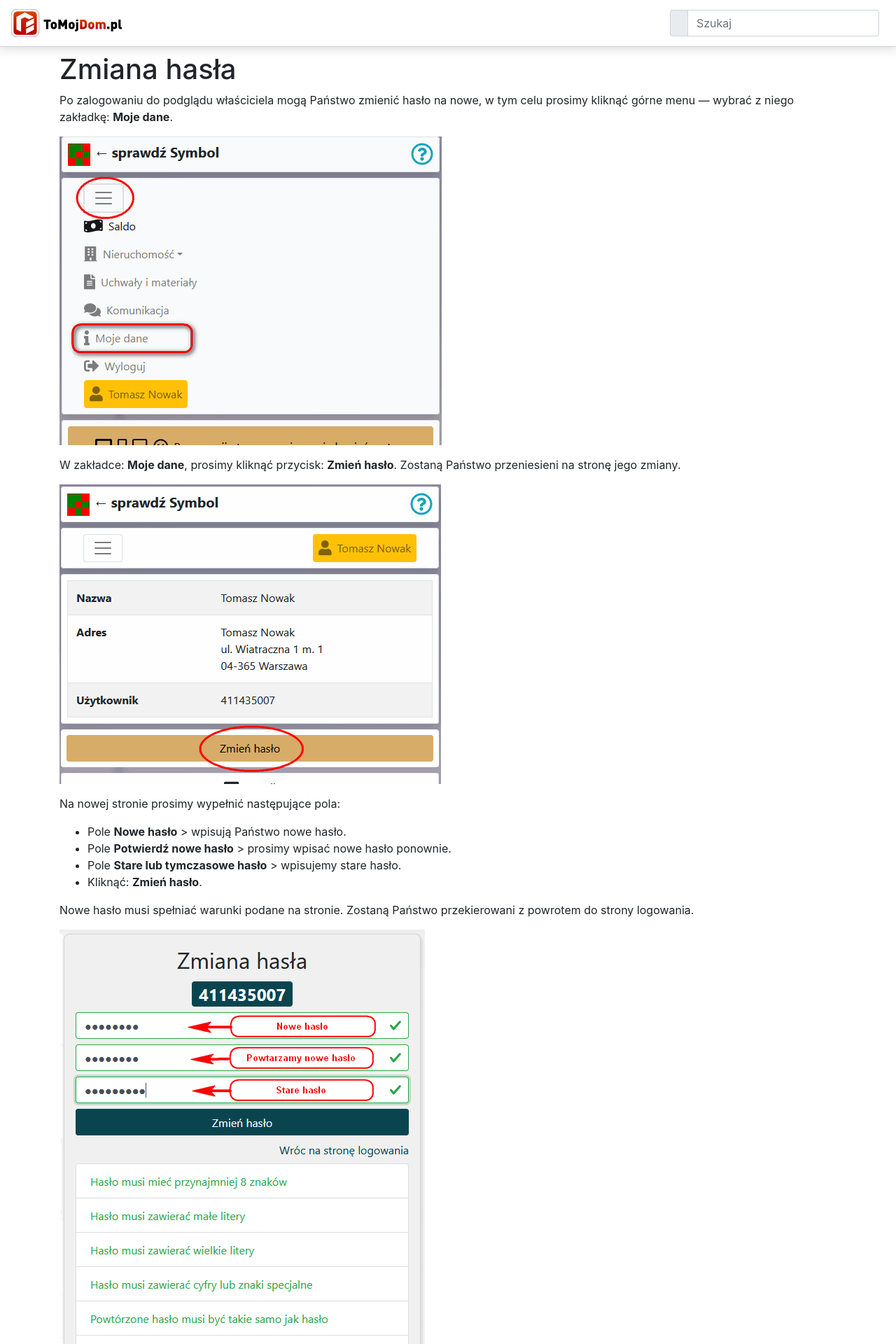
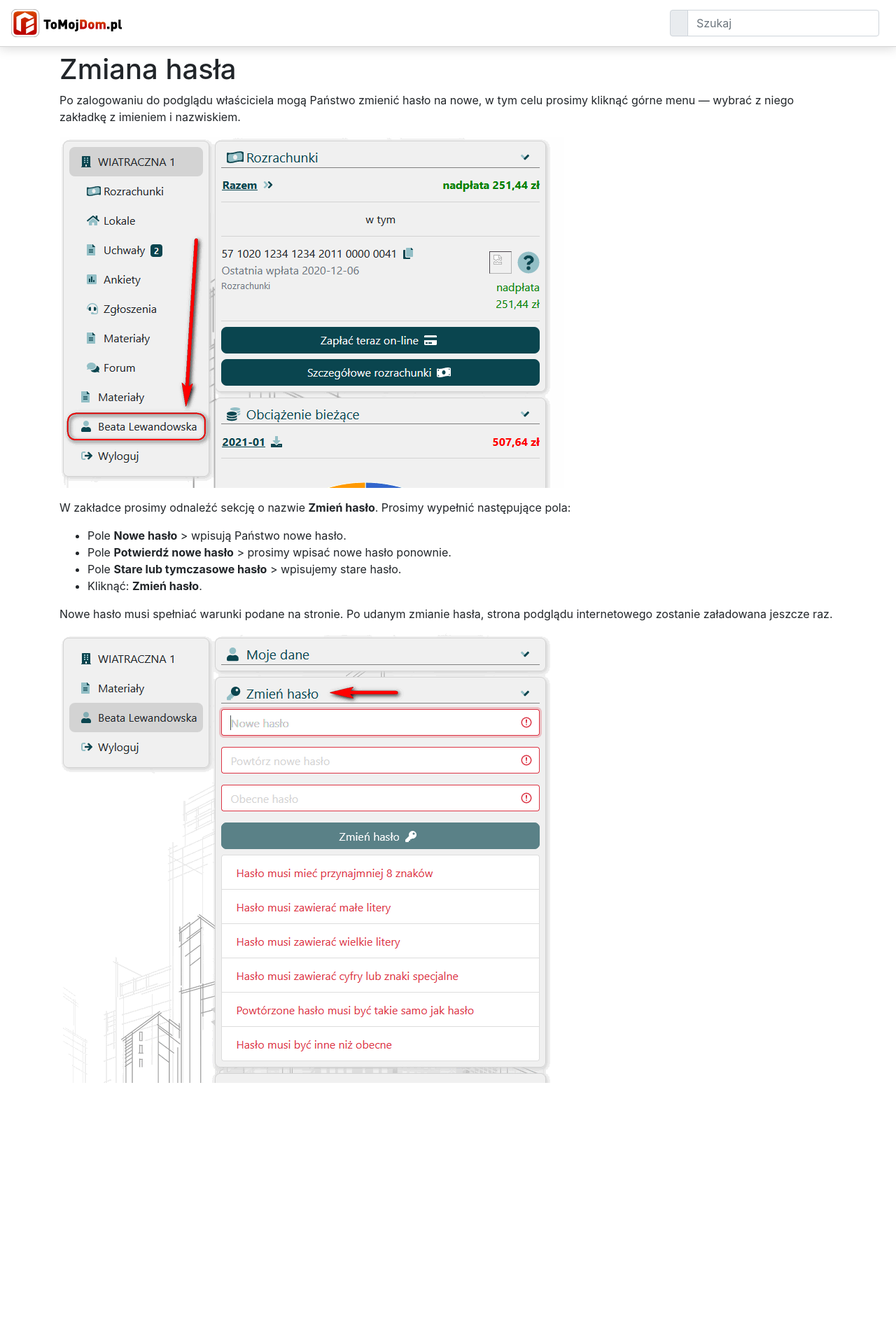
Before and after one commit to Weles3Doc/OsDoc, a Jekyll site: the page built from logowanie/_posts/2020-08-04-Zmiana hasla.md, in a window 1280 px wide. Shown: the top 1920 px of the page at 70% size. Built offline with Jekyll 4.4.1, drawn with Linux system fonts in a browser that asks for light colours; nearby versions of some CDN libraries; some of the changed text lies outside the part shown.

Commit message:
poprawka zmiana hasła

```diff
--- a/logowanie/_posts/2020-08-04-Zmiana hasla.md
+++ b/logowanie/_posts/2020-08-04-Zmiana hasla.md
@@ -4,25 +4,17 @@ title: Zmiana hasła
 
 # Zmiana hasła
 
-Po zalogowaniu do podglądu właściciela mogą Państwo zmienić hasło na nowe, w tym celu prosimy kliknąć górne menu — wybrać z niego zakładkę: **Moje dane**.
+Po zalogowaniu do podglądu właściciela mogą Państwo zmienić hasło na nowe, w tym celu prosimy kliknąć górne menu — wybrać z niego zakładkę z imieniem i nazwiskiem.
 
 ![Zmiana hasła](zmianahasla1.png)
 
-W zakładce: **Moje dane**, prosimy kliknąć przycisk: **Zmień hasło**. Zostaną Państwo przeniesieni na stronę jego zmiany.
+W zakładce prosimy odnaleźć sekcję o nazwie **Zmień hasło**. Prosimy wypełnić następujące pola:
+
+- Pole **Nowe hasło** > wpisują Państwo nowe hasło.
+- Pole **Potwierdź nowe hasło** > prosimy wpisać nowe hasło ponownie.
+- Pole **Stare lub tymczasowe hasło** > wpisujemy stare hasło.
+- Kliknąć: **Zmień hasło**.
+
+Nowe hasło musi spełniać warunki podane na stronie. Po udanym zmianie hasła, strona podglądu internetowego zostanie załadowana jeszcze raz.
 
 ![Zmiana hasła](zmianahasla2.png)
-
-Na nowej stronie prosimy wypełnić następujące pola:
-
-  - Pole **Nowe hasło** > wpisują Państwo nowe hasło.
-  - Pole **Potwierdź nowe hasło** > prosimy wpisać nowe hasło ponownie.
-  - Pole **Stare lub tymczasowe hasło** > wpisujemy stare hasło.
-  - Kliknąć: **Zmień hasło**.
-
-Nowe hasło musi spełniać warunki podane na stronie. Zostaną Państwo przekierowani z powrotem do strony logowania.
-
-![Zmiana hasła](zmianahasla3.png)
-
-Na stronie logowania, w polu **Nazwa użytkownika** wpisujemy login, a w polu **Hasło** wpisujemy już nowe hasło. Klikamy: **Zaloguj**.
-
-![Zmiana hasła](zmianahasla4.png)
```
Also changed, not shown: logowanie/zmianahasla1.png, logowanie/zmianahasla2.png.
